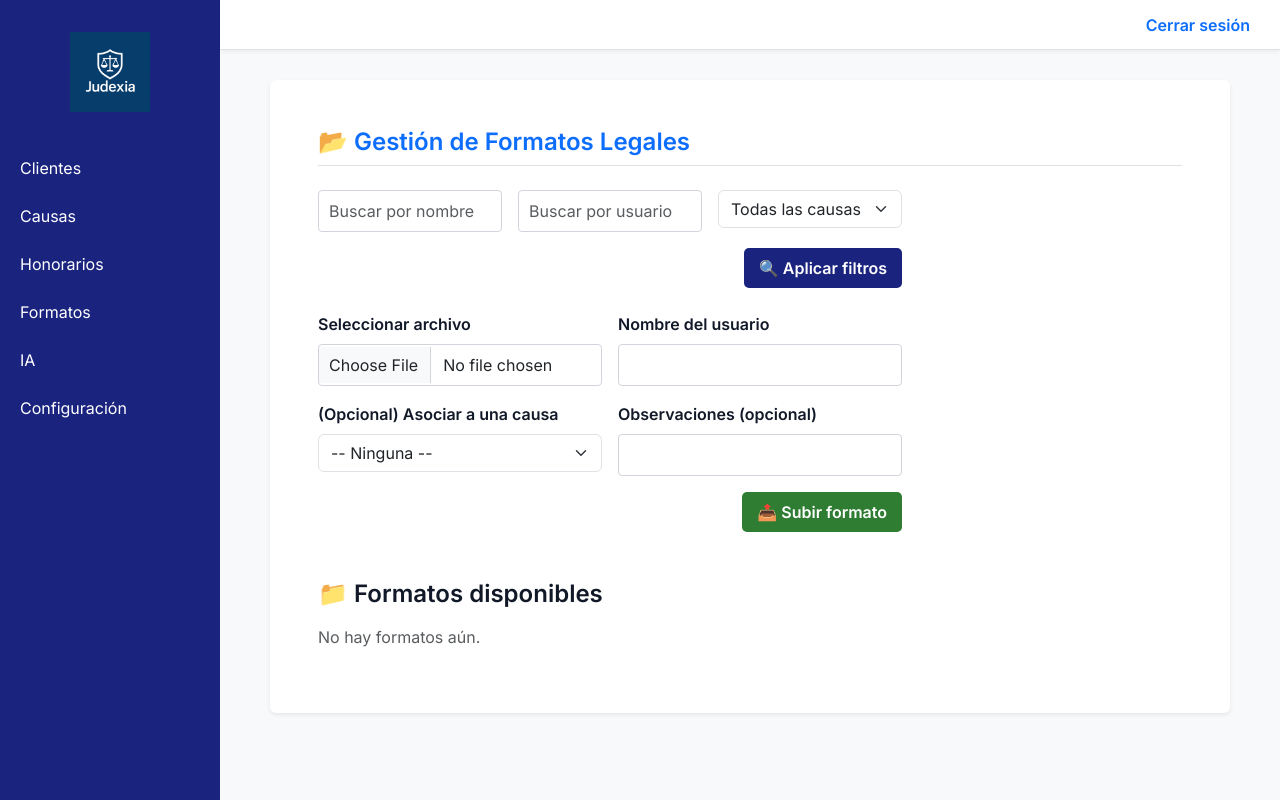
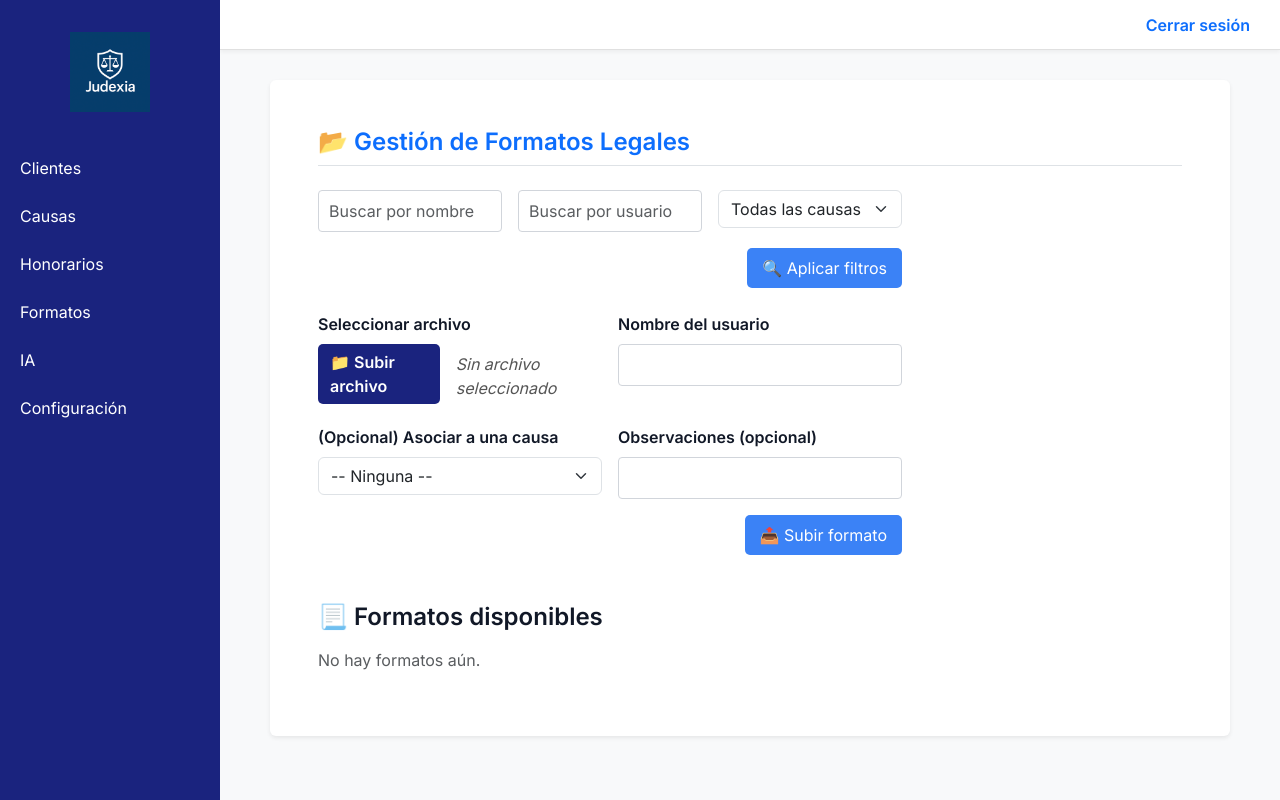
Before and after one commit to colmos768/judexia2025, a Flask app: page /formatos in a window 1280 px wide. Run offline with Flask 3, Linux system fonts and the light colour scheme.

Commit message:
Update formatos.html

```diff
--- a/templates/formatos.html
+++ b/templates/formatos.html
@@ -26,7 +26,7 @@
       </select>
     </div>
     <div class="col-12 text-end">
-      <button type="submit" class="btn btn-judexia">
+      <button type="submit" class="btn btn-dark">
         🔍 Aplicar filtros
       </button>
     </div>
@@ -36,7 +36,13 @@
   <form action="{{ url_for('formatos') }}" method="POST" enctype="multipart/form-data" class="row g-3 mb-5">
     <div class="col-md-6">
       <label class="form-label">Seleccionar archivo</label>
-      <input type="file" name="archivo" required class="form-control">
+      <div class="d-flex align-items-center custom-file-input">
+        <label class="custom-file-label">
+          📁 Subir archivo
+          <input type="file" name="archivo" required onchange="mostrarNombre(this)">
+        </label>
+        <span id="nombre-archivo" class="custom-file-filename ms-3">Sin archivo seleccionado</span>
+      </div>
     </div>
     <div class="col-md-6">
       <label class="form-label">Nombre del usuario</label>
@@ -56,14 +62,14 @@
       <input type="text" name="observaciones" class="form-control">
     </div>
     <div class="col-12 text-end">
-      <button type="submit" class="btn btn-verde">
+      <button type="submit" class="btn btn-success">
         📤 Subir formato
       </button>
     </div>
   </form>
 
   <!-- LISTA DE FORMATOS -->
-  <h4 class="fw-semibold mb-3">📁 Formatos disponibles</h4>
+  <h4 class="fw-semibold mb-3">📃 Formatos disponibles</h4>
 
   {% if formatos %}
     <div class="list-group">
@@ -81,7 +87,7 @@
             </div>
           </div>
           <form action="{{ url_for('eliminar_formato', id=formato.id) }}" method="POST">
-            <button class="btn btn-sm btn-rojo">Eliminar</button>
+            <button class="btn btn-sm btn-danger">Eliminar</button>
           </form>
         </div>
       {% endfor %}
@@ -89,7 +95,50 @@
   {% else %}
     <p class="text-muted">No hay formatos aún.</p>
   {% endif %}
-
 </div>
 
+<style>
+  .custom-file-input {
+    position: relative;
+    overflow: hidden;
+  }
+
+  .custom-file-input input[type="file"] {
+    position: absolute;
+    top: 0;
+    right: 0;
+    min-width: 100%;
+    min-height: 100%;
+    font-size: 100px;
+    text-align: right;
+    opacity: 0;
+    outline: none;
+    background: none;
+    cursor: pointer;
+  }
+
+  .custom-file-label {
+    background-color: #1a237e;
+    color: white;
+    padding: 6px 12px;
+    border-radius: 5px;
+    display: inline-block;
+    font-weight: 600;
+    cursor: pointer;
+  }
+
+  .custom-file-filename {
+    margin-left: 10px;
+    font-style: italic;
+    color: #555;
+  }
+</style>
+
+<script>
+  function mostrarNombre(input) {
+    const nombre = input.files.length > 0 ? input.files[0].name : 'Sin archivo seleccionado';
+    document.getElementById('nombre-archivo').textContent = nombre;
+  }
+</script>
+
 {% endblock %}
```
